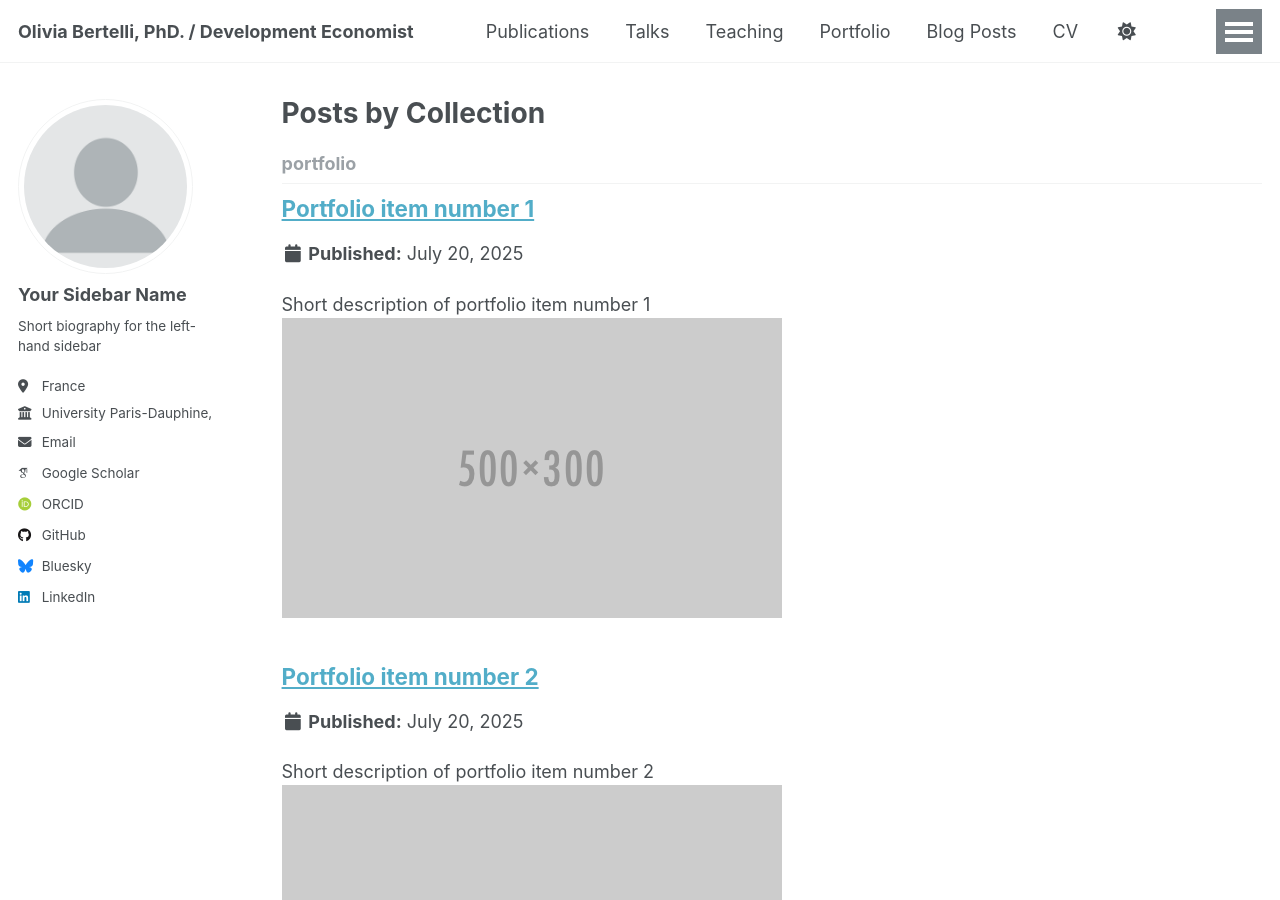
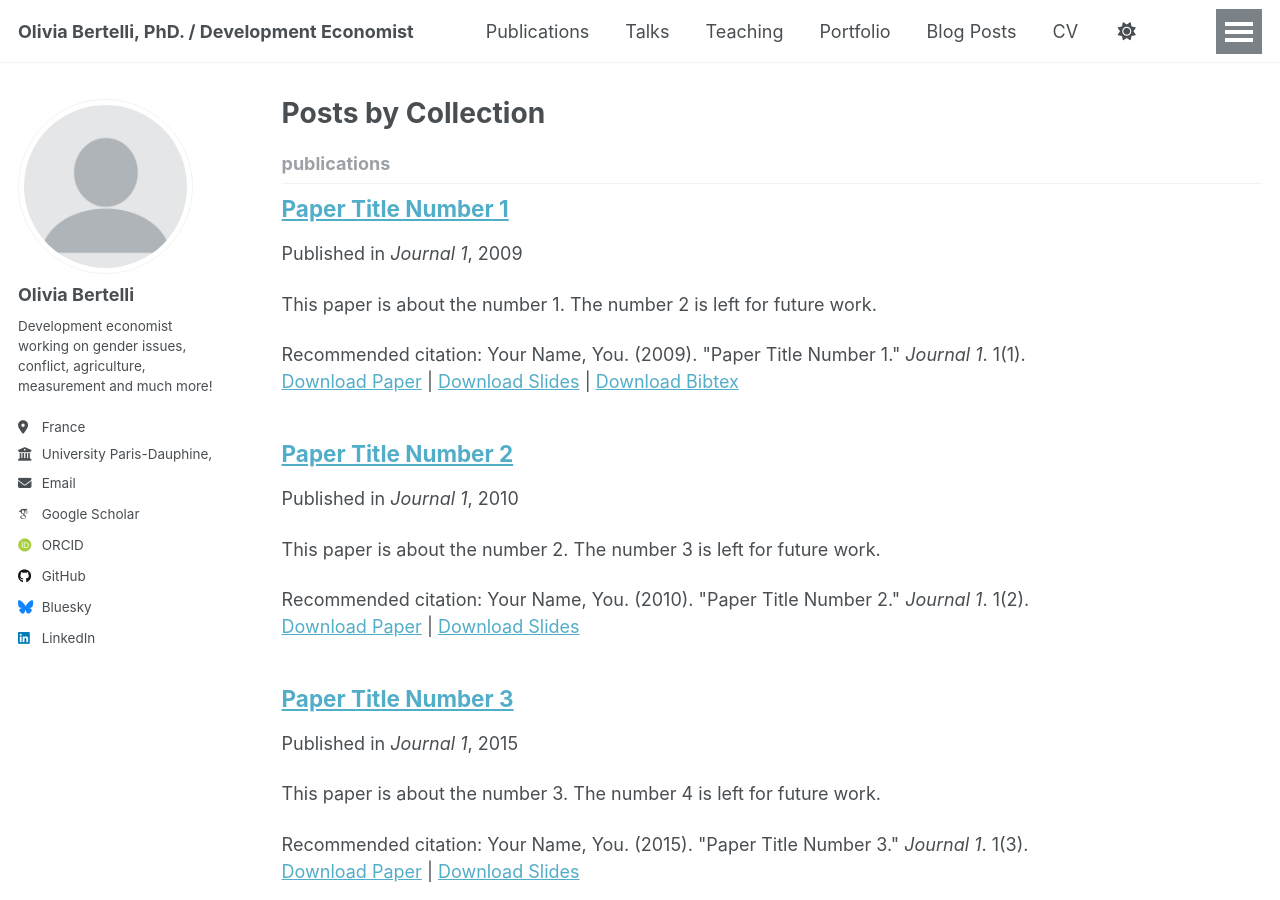
Before and after one commit to OliviaBrtl/OliviaBertelli.github.io, a Jekyll site: the page built from _pages/collection-archive.html, in a window 1280 px wide and 900 px high. Built offline with Jekyll 4.4.1, drawn with Linux system fonts in a browser that asks for light colours; some web fonts are replaced; a script that is not in the unit is left out.

Commit message:
Update _config.yml

```diff
--- a/_config.yml
+++ b/_config.yml
@@ -23,9 +23,9 @@
 author:
   # Biographic information
   avatar           : "profile.png"
-  name             : "Your Sidebar Name"
+  name             : "Olivia Bertelli"
   pronouns         : # example: "she/her"
-  bio              : "Short biography for the left-hand sidebar"
+  bio              : "Development economist working on gender issues, conflict, agriculture, measurement and much more!"
   location         : "France"
   employer         : "University Paris-Dauphine, PSL"
   uri              : # URL
@@ -223,7 +223,7 @@
     output: true
     permalink: /:collection/:path/
   portfolio:
-    output: true
+    output: false
     permalink: /:collection/:path/
   talks:
     output: true
```
